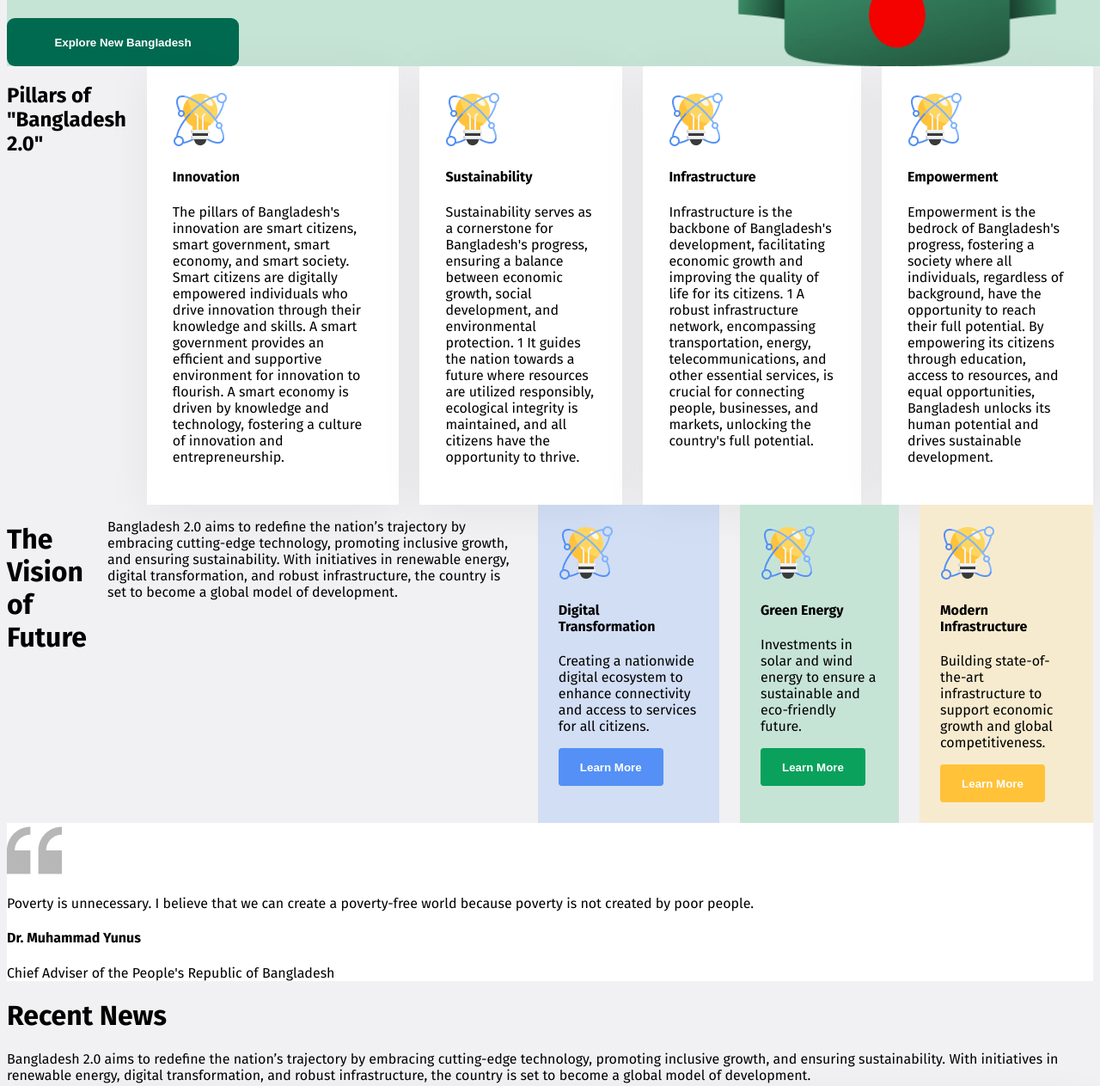
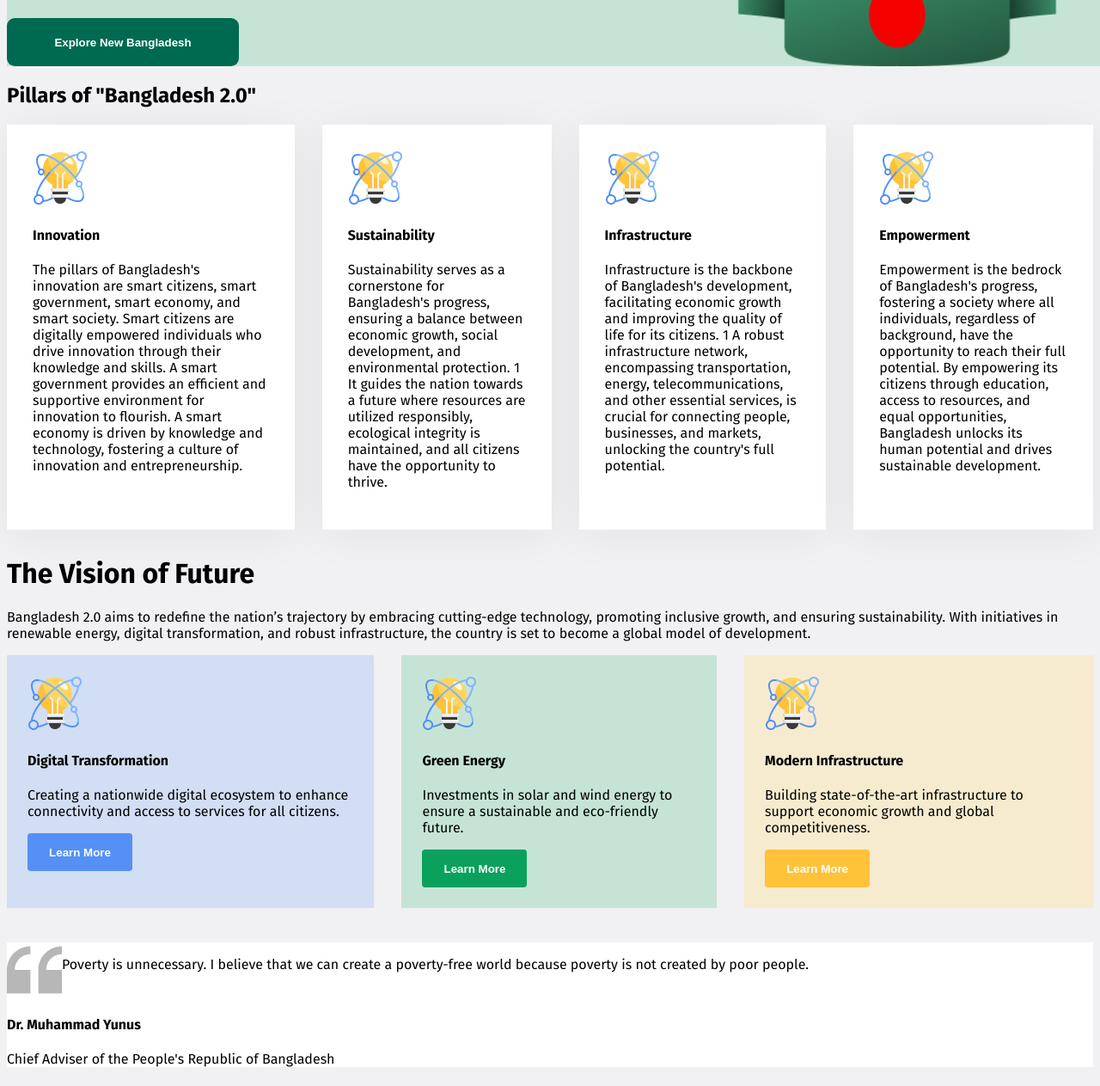
Before and after one commit to najmulalam9/Bangladesh-2.0, a plain HTML site: page index.html in a window 1280 px wide. Shown: the part 394-1657 px from the top of the page at 86% size. Drawn offline with Linux system fonts and the light colour scheme.

Commit message:
update 2

```diff
--- a/index.html
+++ b/index.html
@@ -32,6 +32,8 @@
     <main>
         <div class="pillars-container">
             <h2>Pillars of "Bangladesh 2.0"</h2>
+
+            <div class="pillar-box">
             <div class="pillar">
                 <img src="assets/card-icon.png" alt="">
                 <h4>Innovation</h4>
@@ -55,7 +57,7 @@
                 <h4>Empowerment</h4>
                 <p>Empowerment is the bedrock of Bangladesh's progress, fostering a society where all individuals, regardless of background, have the opportunity to reach their full potential. By empowering its citizens through education, access to resources, and equal opportunities, Bangladesh unlocks its human potential and drives sustainable development.</p>
             </div>
-
+        </div>
 
         </div>
 
@@ -67,6 +69,7 @@
                 transformation, and robust infrastructure, the country is set to become a global model of development.
             </p>
 
+            <div class="vision-box">
             <div class="vision-1">
                 <img src="assets/card-icon.png" alt="">
                 <h4>Digital Transformation</h4>
@@ -94,16 +97,18 @@
                     <button class="btn-v3">Learn More</button>
                 </div>
             </div>
-
+        </div>
 
 
         </div>
 
         <div class="quote-container">
 
+            <div class="msg">
             <img class="quote-pic" src="assets/quote-bg.png" alt="">
             <p class="quote-text">Poverty is unnecessary. I believe that we can create a poverty-free world because
                 poverty is not created by poor people.</p>
+            </div>
 
             <h4>Dr. Muhammad Yunus</h4>
             <p>Chief Adviser of the People's Republic of Bangladesh</p>
--- a/style/style.css
+++ b/style/style.css
@@ -47,19 +47,34 @@
 }
 
 .pillars-container{
-    display: flex;
+    /* display: flex; */
     gap: 24px;
 }
 
+.pillar-box{
+    display: flex;
+    gap: 32px;
+    margin-bottom: 32px;
+
+
+}
+
 .pillar{
+
     padding: 30px;
     box-shadow: 0px 6px 50px rgba(0, 0, 0, 0.06);
     background-color: rgba(255, 255, 255, 1);
 }
 
 .vision-of-future{
+    /* display: flex; */
+    gap: 24px;
+}
+
+.vision-box{
     display: flex;
-    gap: 24px;
+    gap: 32px;
+    margin-bottom: 40px;
 }
 
 .vision{
@@ -114,6 +129,16 @@
     gap: 24px;
  }
 
+ .quote-container{
+    background-color: rgba(255, 255, 255, 1);
+    margin-bottom: 60px;
+}
+
+.msg{
+    display: flex;
+    flex-wrap: wrap;
+}
+
  .quote{
     display: flex;
     padding: none;
@@ -143,9 +168,7 @@
 
 }
 
-.quote-container{
-    background-color: rgba(255, 255, 255, 1);
-}
+
 
 /* .tk-box{
     display: flex;
```
